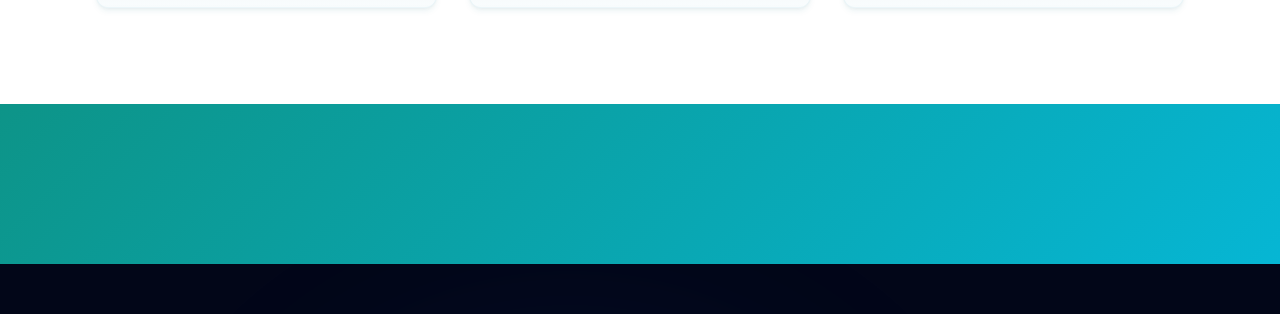
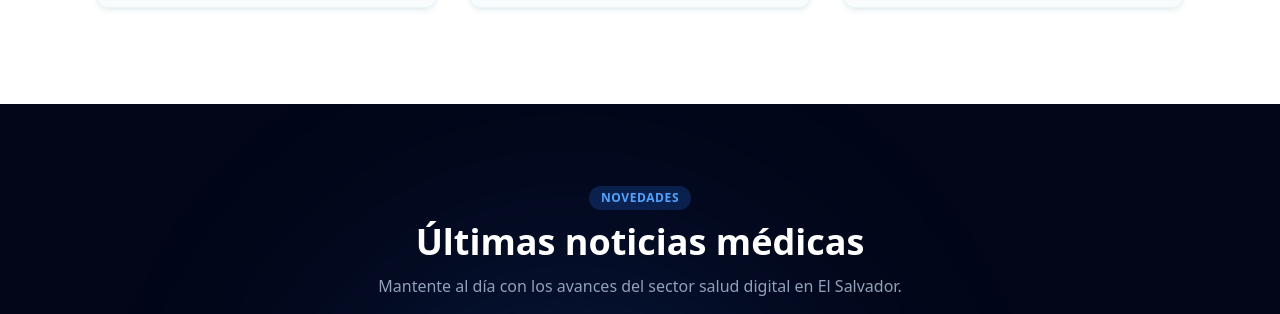
Before and after one commit to Kuskat-code/directory_, a Next.js app: page / in a window 1280 px wide. Shown: the part 1979-2293 px from the top of the page. Built offline with nearby package versions, Linux system fonts and the light colour scheme.

Commit message:
feat: integrate NewsCarousel into FeaturesSection for enhanced content presentation

```diff
--- a/src/app/page.tsx
+++ b/src/app/page.tsx
@@ -3,7 +3,6 @@ import Footer from '@/src/components/Footer';
 import HeroSearch from '@/src/features/directory/components/HeroSearch';
 import BranchesMapSection from '@/src/features/directory/components/BranchesMapSection';
 import FeaturesSection from '@/src/components/FeaturesSection';
-import NewsCarousel from '@/src/components/NewsCarousel';
 import PricingSection from '@/src/components/PricingSection';
 
 const VIDEO_URL = '/doctor_writting.mp4';
@@ -18,7 +17,6 @@ export default function Home() {
         <div id="features">
           <FeaturesSection />
         </div>
-        <NewsCarousel />
         <div id="pricing">
           <PricingSection />
         </div>
--- a/src/components/FeaturesSection.tsx
+++ b/src/components/FeaturesSection.tsx
@@ -3,6 +3,7 @@
 import { motion } from 'framer-motion';
 import { SectionContainer } from '@/src/components/ui/SectionContainer';
 import { Card } from '@/src/components/ui/Card';
+import NewsCarousel from '@/src/components/NewsCarousel';
 
 const EASE = [0.4, 0, 0.2, 1] as const;
 
@@ -110,11 +111,7 @@ export default function FeaturesSection() {
         </motion.div>
       </SectionContainer>
 
-      <section
-        aria-label="Estadisticas de la plataforma"
-        className="gradient-primary px-4 py-16 md:py-20"
-      >
-      </section>
+      <NewsCarousel />
     </>
   );
 }
```
